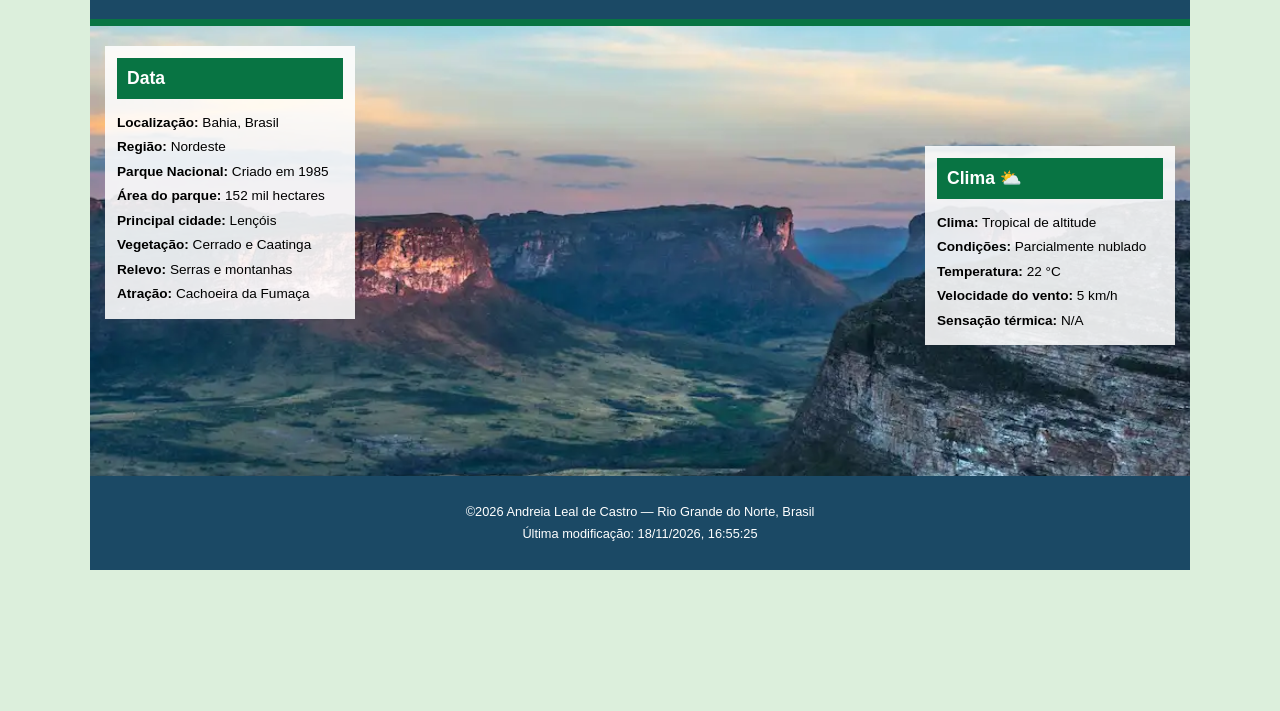
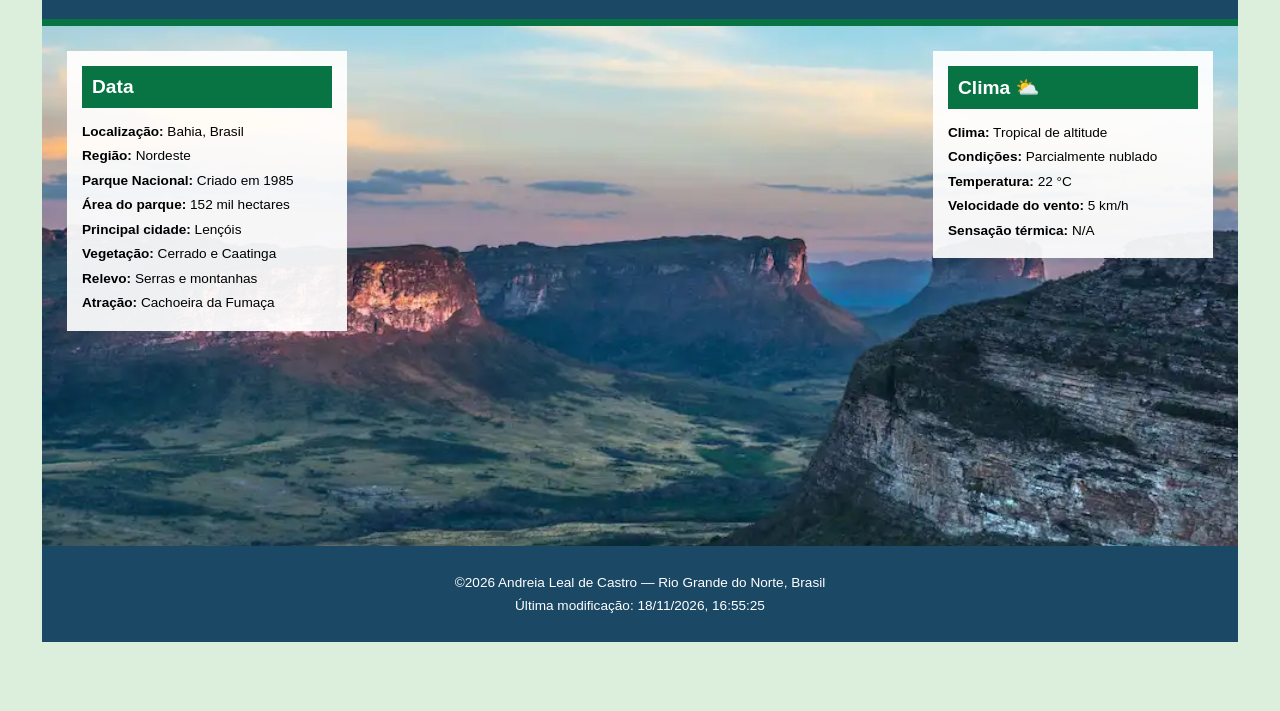
Before and after one commit to andreialcastro/wdd131, a plain HTML site: page local.html in a window 1280 px wide. Shown: the part 89-800 px from the top of the page. Drawn offline with Linux system fonts and the light colour scheme.

Commit message:
correção rubrica semana03

```diff
--- a/estilos/local-grande.css
+++ b/estilos/local-grande.css
@@ -3,7 +3,8 @@
 
     body {
         width: 95%;
-        padding: 10px 0;
+        max-width: 1400px;
+        padding: 10px;
     }
 
     header {
@@ -14,10 +15,10 @@
         font-size: 2rem;
     }
 
-    /* IMAGEM COMO FUNDO DO CONTEÚDO */
+    /* IMAGEM PRINCIPAL */
     main {
         position: relative;
-        height: 450px;
+        min-height: 520px;
         overflow: hidden;
     }
 
@@ -38,12 +39,12 @@
     /* CAIXA DATA */
     .data {
         position: absolute;
-        top: 20px;
-        left: 15px;
-        width: 250px;
-        padding: 12px;
+        top: 25px;
+        left: 25px;
+        width: 280px;
+        padding: 15px;
         text-align: left;
-        background-color: rgba(255, 255, 255, 0.88);
+        background-color: rgba(255, 255, 255, 0.92);
         z-index: 1;
     }
 
@@ -53,18 +54,18 @@
         text-align: left;
         padding: 10px;
         margin-bottom: 12px;
-        font-size: 1.1rem;
+        font-size: 1.2rem;
     }
 
     /* CAIXA CLIMA */
     .weather {
         position: absolute;
-        top: 120px;
-        right: 15px;
-        width: 250px;
-        padding: 12px;
+        top: 25px;
+        right: 25px;
+        width: 280px;
+        padding: 15px;
         text-align: left;
-        background-color: rgba(255, 255, 255, 0.88);
+        background-color: rgba(255, 255, 255, 0.92);
         border: none;
         z-index: 1;
     }
@@ -74,7 +75,7 @@
         color: white;
         padding: 10px;
         text-align: left;
-        font-size: 1.1rem;
+        font-size: 1.2rem;
         margin-bottom: 12px;
     }
 
@@ -89,6 +90,6 @@
     /* RODAPÉ */
     footer {
         padding: 25px;
-        font-size: 0.8rem;
+        font-size: 0.85rem;
     }
 }
--- a/estilos/local.css
+++ b/estilos/local.css
@@ -14,13 +14,17 @@
     box-sizing: border-box;
 }
 
+html {
+    width: 100%;
+}
+
 body {
     font-family: Arial, Helvetica, sans-serif;
     background-color: #dcefdc;
-    width: 90%;
-    max-width: 1100px;
+    width: 100%;
+    max-width: 1200px;
     margin: 0 auto;
-    padding: 10px 0;
+    padding: 10px;
 }
 
 /* CABEÇALHO */
@@ -35,7 +39,7 @@ header {
 header h1::after {
     content: "";
     display: block;
-    width: 500px;
+    width: min(500px, 90%);
     height: 5px;
     background-color: #087443;
     margin: 12px auto 0;
```
